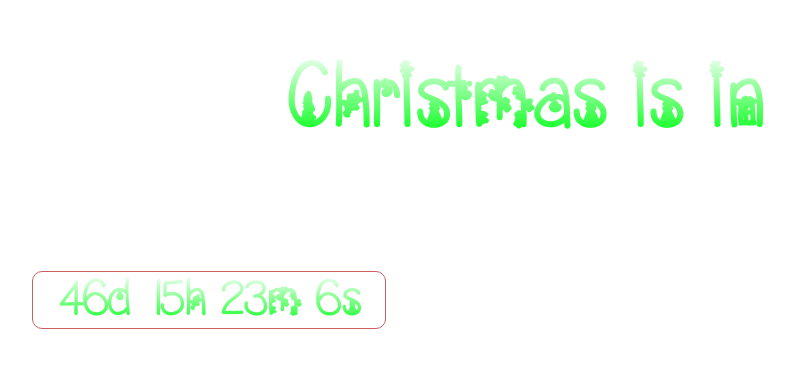
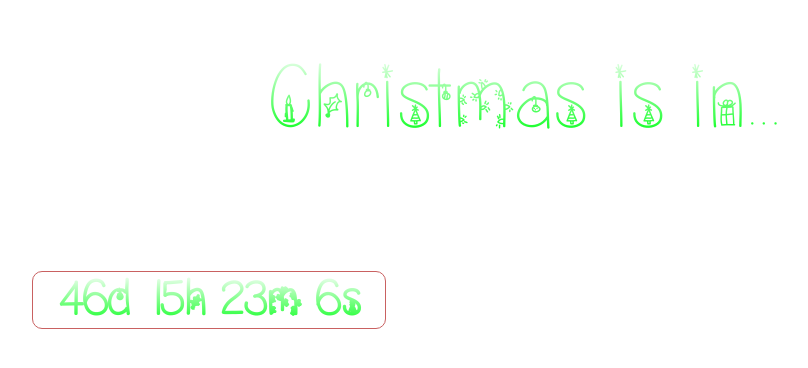
Before and after one commit to Kaytin808/Christmas-countdown-timer, a plain HTML site: page index.html in a window 1280 px wide. Shown: the part 310-678 px from the top of the page, without its empty margins (431-1239 px from the left). Drawn offline with Linux system fonts and the light colour scheme.

Commit message:
Fixed font weight

```diff
--- a/index.html
+++ b/index.html
@@ -8,7 +8,7 @@
     <title>Christmas Timer</title>
 </head>
 <body>
-<h1 class="christmas">Christmas is in</h1>
+<h1 class="christmas">Christmas is in...</h1>
 
     <p id="demo"></p>
     <script src="/script.js"></script>
--- a/style.css
+++ b/style.css
@@ -19,6 +19,7 @@
   }
 .christmas {
     font-family: christ;
+    font-weight: 500;
     display: flex;
     justify-content: center;
     margin-top: 45vh;
```
